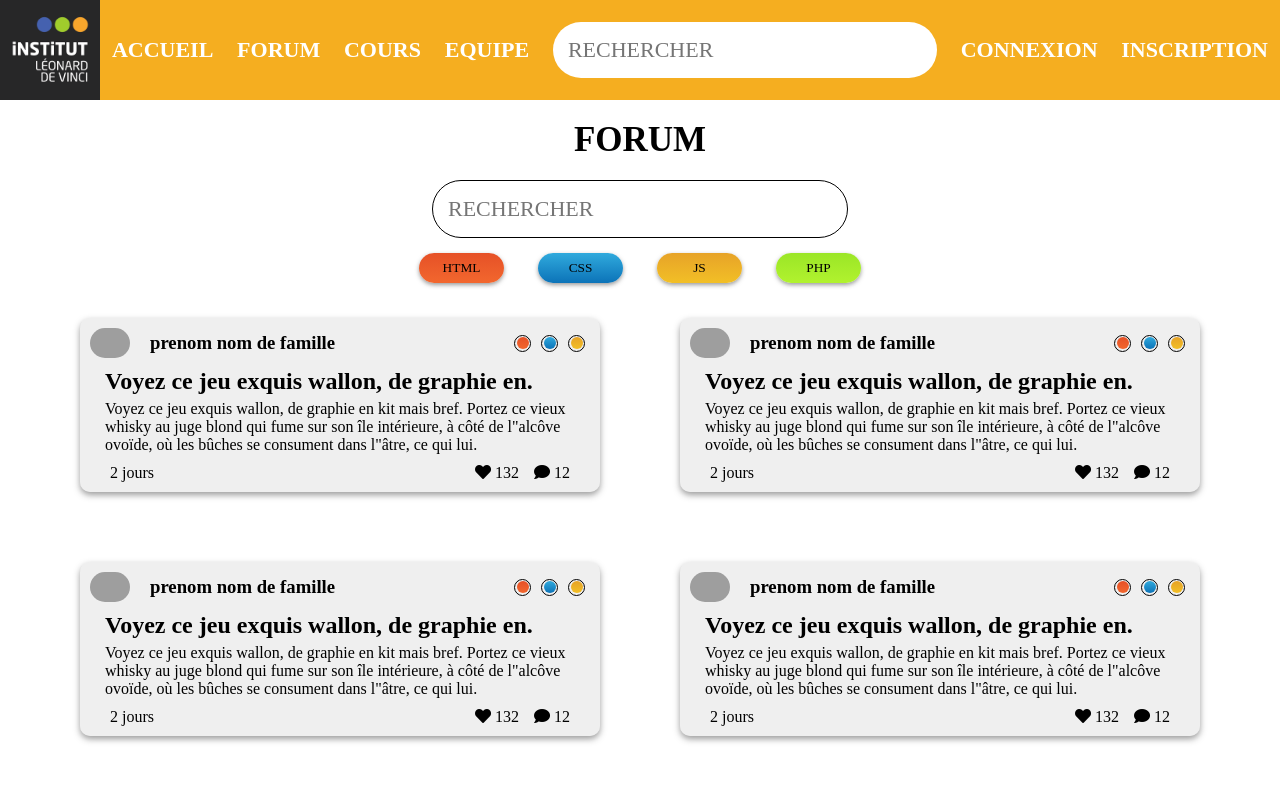
After one commit to Redeltaz/Devcorp, a Symfony app: template templates/forum/accueilForum.html.twig in a window 1280 px wide. The commit adds this page. Shown: the top 785 px of the page. Run offline with Twig, Linux system fonts and the light colour scheme; the template is opened without the code that fills it, so the values that code supplies are empty; some libraries are stand-ins or nearby versions; grey boxes are pictures that could not be loaded.

Commit message:
accueil forum

```diff
--- a/composer.json
+++ b/composer.json
@@ -12,6 +12,7 @@
         "doctrine/orm": "^2.7",
         "phpdocumentor/reflection-docblock": "^5.2",
         "sensio/framework-extra-bundle": "^5.1",
+        "symfony/apache-pack": "^1.0",
         "symfony/asset": "5.1.*",
         "symfony/console": "5.1.*",
         "symfony/dotenv": "5.1.*",
--- /dev/null
+++ b/public/css/AccueilForum.css
@@ -0,0 +1,180 @@
+*{
+    margin: 0;
+    padding: 0;
+    font-family: 'Prompt';
+
+}
+
+/* navbarre */
+
+nav{
+    background-color: #F5AE20;
+    display: flex;
+}
+
+
+nav>img{
+    display: flex;
+    justify-content: center;
+    max-width: 100px;
+    max-height: 100px;
+}
+
+#navbar-content{
+    display: flex;
+    justify-content: space-around;
+    width: 100%;
+}
+
+
+#navbar-content>a{
+    align-self: center;
+    color: white;
+    font-size: 22px;
+    text-transform: uppercase;
+    font-weight: bold;
+}
+
+
+#search-bar{
+    align-self: center;
+    padding: 15px;
+    min-width: 30%;
+    border: none;
+    border-radius: 30px;
+    font-size: 22px;
+}
+
+#search-bar:focus,
+#code-input:focus{
+    outline: none;
+}
+
+
+:placeholder-shown{
+    font-size: 22px;
+}
+
+
+/* main */
+
+main {
+    text-align: center;
+}
+
+main h1 {
+    font-size: 35px;
+    margin: 20px;
+}
+
+main #search-bar{
+    border: 1.5px black solid;
+}
+
+main button:first-child {
+    background: linear-gradient(#E65127, #F2672E);
+}
+
+main button:nth-child(2){
+    background: linear-gradient(#30AADD, #0C73B8);
+}
+
+main button:nth-child(3){
+    background: linear-gradient(#E7A328, #F2BF26);
+}
+
+main button:nth-child(4){
+    background: linear-gradient(#9BE627, #B1F22E);
+}
+
+main button {
+    border: none;
+    border-radius: 20px;
+    width: 85px;
+    height: 30px;
+    box-shadow: 0px 2px 4px 0px rgba(57, 57, 57, 0.503);
+    margin: 15px;
+}
+
+.all_message {
+    display: flex;
+    justify-content: space-evenly;
+    flex-wrap: wrap;
+
+}
+
+.message_forum {
+    width: 500px;
+    padding: 10px;
+    background-color: rgba(216, 216, 216, 0.421);
+    border-radius: 10px;
+    box-shadow: 0px 3px 6px 0px rgba(57, 57, 57, 0.503);
+    margin-top: 20px;
+    margin-bottom: 50px;
+}
+
+.flex {
+    display: flex;
+    justify-content: space-between;
+}
+
+.photo_profil {
+    width: 40px;
+}
+
+.flex div {
+    display: flex;
+    align-items: center;
+}
+
+.flex img {
+    border-radius: 40px;
+}
+
+.flex div h3 {
+    margin-left: 20px;
+}
+
+.rond {
+    width: 15px;
+    height: 15px;
+    border: 1px solid black;
+    border-radius: 15px;
+    margin: 0 5px 0 5px;
+    justify-content: center;
+}
+
+.rond div {
+    width: 12px;
+    height: 12px;
+    border-radius: 12px;
+}
+
+.rond .html {
+    background: linear-gradient(#E65127, #F2672E);
+}
+
+.rond .css {
+    background: linear-gradient(#30AADD, #0C73B8);
+}
+
+.rond .js {
+    background: linear-gradient(#E7A328, #F2BF26);
+}
+
+.texte {
+    text-align: left;
+    margin: 10px 0 10px 15px;
+}
+
+.texte h2 {
+    margin-bottom: 5px;
+}
+
+.espace p:first-child {
+    margin-right: 15px;
+}
+
+.bas {
+    margin: 0 20px;
+}
--- a/templates/base.html.twig
+++ b/templates/base.html.twig
@@ -4,6 +4,9 @@
         <meta charset="UTF-8">
         <title>{% block title %}Welcome!{% endblock %}</title>
         <link rel="stylesheet" href=" {{ asset("css/navbar.css") }}">
+        <link rel="stylesheet" href=" {{ asset("css/AccueilForum.css") }}">
+        <link rel="stylesheet" href="https://cdnjs.cloudflare.com/ajax/libs/font-awesome/5.13.0/css/all.min.css">
+
         {% block stylesheets %}{% endblock %}
     </head>
     <body>
@@ -16,7 +19,7 @@
             <div id="navbar-content">
                 <a href=" {{ path("home") }}"><p>Accueil</p></a>
                 <a href=" {{ path("forum_home") }}"><p>Forum</p></a>
-                <a><p>Cours</p></a>
+                <a href=" {{ path("accueil_forum") }}"><p>Cours</p></a>
                 <a><p>Equipe</p></a>
                 <input type="text" id="search-bar" name="search-bar" placeholder="RECHERCHER">
                 <a href=" {{ path("connexion") }}"><p>Connexion</p></a>
--- /dev/null
+++ b/templates/forum/accueilForum.html.twig
@@ -0,0 +1,179 @@
+{% extends 'base.html.twig' %}
+{% block title %}Connexion{% endblock %}
+
+{% block body %}
+<main>
+    <section>
+        <h1>FORUM</h1>
+        <input type="text" id="search-bar" name="search-bar" placeholder="RECHERCHER">
+
+        <div>
+            <button>HTML</button>
+            <button>CSS</button>
+            <button>JS</button>
+            <button>PHP</button>
+        </div>
+
+
+     <section class="all_message">
+            <div class="message_forum">
+                <div class="flex">
+                    <div>
+                        <img class="photo_profil" src="../img/logo.png" alt="photo de profil">
+                        <h3>prenom nom de famille</h3>
+                    </div>
+                    <div>
+                        <div class="rond">
+                            <div class="html"></div>
+                        </div>
+                        <div class="rond">
+                            <div class="css"></div>
+                        </div>
+                        <div class="rond">
+                            <div class="js"></div>
+                        </div>
+                    </div>
+                </div>
+
+                <div class="texte">
+                    <h2>Voyez ce jeu exquis wallon, de graphie en.</h2>
+                    <p>Voyez ce jeu exquis wallon, de graphie en kit mais bref. Portez ce vieux whisky
+                        au juge blond qui fume sur son île intérieure, à côté de l"alcôve ovoïde, où les
+                        bûches se consument dans l"âtre, ce qui lui.</p>
+                </div>
+
+                <div class="flex bas">
+                    <p>2 jours</p>
+                    <div class="espace">
+                        <p><i class="fas fa-heart"></i> 132</p>
+                        <p><i class="fas fa-comment"></i> 12</p>
+                    </div>
+                </div>
+
+
+            </div>
+
+            <div class="message_forum">
+                <div class="flex">
+                    <div>
+                        <img class="photo_profil" src="../img/logo.png" alt="photo de profil">
+                        <h3>prenom nom de famille</h3>
+                    </div>
+                    <div>
+                        <div class="rond">
+                            <div class="html"></div>
+                        </div>
+                        <div class="rond">
+                            <div class="css"></div>
+                        </div>
+                        <div class="rond">
+                            <div class="js"></div>
+                        </div>
+                    </div>
+                </div>
+
+                <div class="texte">
+                    <h2>Voyez ce jeu exquis wallon, de graphie en.</h2>
+                    <p>Voyez ce jeu exquis wallon, de graphie en kit mais bref. Portez ce vieux whisky
+                        au juge blond qui fume sur son île intérieure, à côté de l"alcôve ovoïde, où les
+                        bûches se consument dans l"âtre, ce qui lui.</p>
+                </div>
+
+                <div class="flex bas">
+                    <p>2 jours</p>
+                    <div class="espace">
+                        <p><i class="fas fa-heart"></i> 132</p>
+                        <p><i class="fas fa-comment"></i> 12</p>
+                    </div>
+                </div>
+
+
+            </div>
+
+            <div class="message_forum">
+                <div class="flex">
+                    <div>
+                        <img class="photo_profil" src="../img/logo.png" alt="photo de profil">
+                        <h3>prenom nom de famille</h3>
+                    </div>
+                    <div>
+                        <div class="rond">
+                            <div class="html"></div>
+                        </div>
+                        <div class="rond">
+                            <div class="css"></div>
+                        </div>
+                        <div class="rond">
+                            <div class="js"></div>
+                        </div>
+                    </div>
+                </div>
+
+                <div class="texte">
+                    <h2>Voyez ce jeu exquis wallon, de graphie en.</h2>
+                    <p>Voyez ce jeu exquis wallon, de graphie en kit mais bref. Portez ce vieux whisky
+                        au juge blond qui fume sur son île intérieure, à côté de l"alcôve ovoïde, où les
+                        bûches se consument dans l"âtre, ce qui lui.</p>
+                </div>
+
+                <div class="flex bas">
+                    <p>2 jours</p>
+                    <div class="espace">
+                        <p><i class="fas fa-heart"></i> 132</p>
+                        <p><i class="fas fa-comment"></i> 12</p>
+                    </div>
+                </div>
+
+
+            </div>
+
+            <div class="message_forum">
+                <div class="flex">
+                    <div>
+                        <img class="photo_profil" src="../img/logo.png" alt="photo de profil">
+                        <h3>prenom nom de famille</h3>
+                    </div>
+                    <div>
+                        <div class="rond">
+                            <div class="html"></div>
+                        </div>
+                        <div class="rond">
+                            <div class="css"></div>
+                        </div>
+                        <div class="rond">
+                            <div class="js"></div>
+                        </div>
+                    </div>
+                </div>
+
+                <div class="texte">
+                    <h2>Voyez ce jeu exquis wallon, de graphie en.</h2>
+                    <p>Voyez ce jeu exquis wallon, de graphie en kit mais bref. Portez ce vieux whisky
+                        au juge blond qui fume sur son île intérieure, à côté de l"alcôve ovoïde, où les
+                        bûches se consument dans l"âtre, ce qui lui.</p>
+                </div>
+
+                <div class="flex bas">
+                    <p>2 jours</p>
+                    <div class="espace">
+                        <p><i class="fas fa-heart"></i> 132</p>
+                        <p><i class="fas fa-comment"></i> 12</p>
+                    </div>
+                </div>
+
+
+            </div>
+
+        </section>
+
+    </section>
+
+
+</main>
+
+
+
+    </body>
+    </html>
+
+    {% endblock %}
```
Also changed, not shown: src/Controller/AccueilForumController.php (added, +21 -0 lines), public/.htaccess (added), 2 other files.
